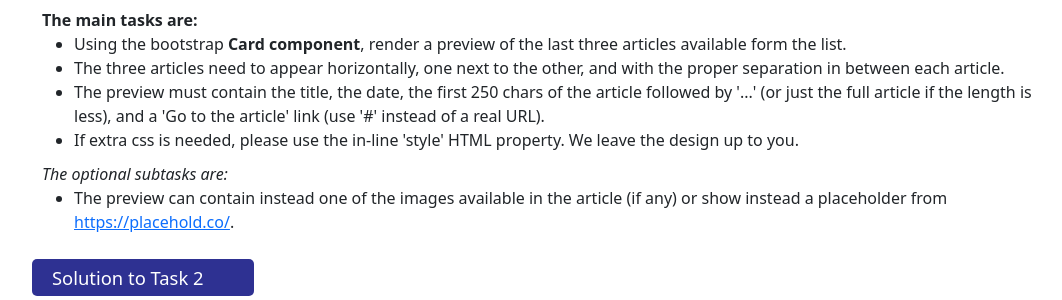
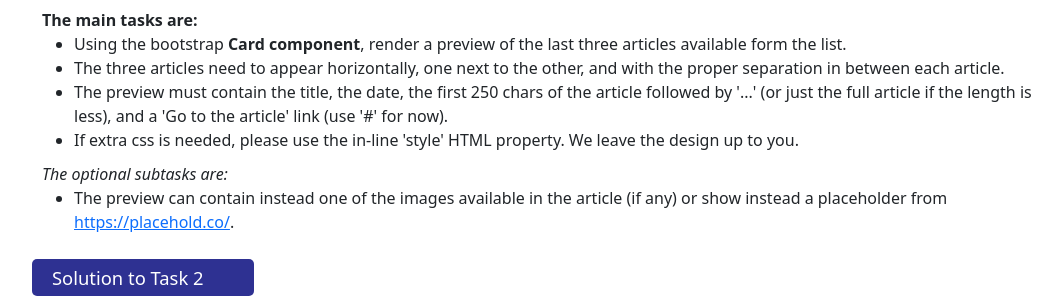
Before and after one commit to esn-org/esn-test, a PHP site: page / in a window 1280 px wide. Shown: the part 838-1138 px from the top of the page, without its empty margins (92-1154 px from the left). Run offline with PHP 8.4, Linux system fonts and the light colour scheme; data that the repository does not hold is empty; some libraries are stand-ins or nearby versions.

Commit message:
More code improvements

```diff
--- /dev/null
+++ b/assets/css/flags.css
@@ -0,0 +1,2 @@
+/* Load the Lipis Flags */
+@import '../../vendor/lipis/flag-icons/css/flag-icons.css';
--- a/src/Routing/RouterFetcher.php
+++ b/src/Routing/RouterFetcher.php
@@ -22,12 +22,10 @@ class RouterFetcher extends Router {
   public function fetch(string $namespace) {
     // We get first all the classes inside the namespace.
     $classes = $this->findRecursive($namespace);
-
     foreach ($classes as $class) {
       $r = new \ReflectionClass($class);
-      if (!$r->isFinal()) {
+      if ($this->getAnnotationFromMethod($r->getDocComment(), '@category') === 'views') {
         foreach ($r->getMethods() as $key => $method) {
-
           if ($method->isPublic() && !$method->isConstructor() && !$method->isFinal()) {
             $route = $this->getAnnotationFromMethod($method->getDocComment(), '@route');
             if ($route !== FALSE) {
--- a/src/Test/Front.php
+++ b/src/Test/TestView.php
@@ -6,21 +6,26 @@ use EsnTest\Test\TestController;
 use EsnTest\Views\AbstractView;
 
 /**
- * Class Front.
+ * Class to render any route defined by the annotation of each function.
  *
- * By extending this class from AbstractView, we have available the
- * render() method, that will load the desired twig template with the
- * variables needed.
+ * - The route defined in the annotation does not need to start with '/'.
+ * - Use $this->render() method to render a given template and its variables,
+ *   as per defined in the definition of the function or in the example.
+ *
+ * @category("views")
  */
-class Front extends AbstractView {
+final class TestView extends AbstractView {
 
   /**
    * Frontpage view.
    *
+   * Renders the frontpage template used for the explanation and part of the
+   * test to perform.
+   *
    * @route("")
    * @alias("front")
    */
-  public function index() {
+  public function front() {
     // We call our test controller for the data we need later in twig.
     $testController = new TestController();
 
--- a/templates/base/base.twig
+++ b/templates/base/base.twig
@@ -18,8 +18,8 @@
     <title>Let's code a little bit!</title>
     <!-- Bootstrap core CSS -->
     <link href="https://cdn.jsdelivr.net/npm/bootstrap@5.1.3/dist/css/bootstrap.min.css" rel="stylesheet" integrity="sha384-1BmE4kWBq78iYhFldvKuhfTAU6auU8tT94WrHftjDbrCEXSU1oBoqyl2QvZ6jIW3" crossorigin="anonymous">
-    <link rel="stylesheet" href="{{ site_url }}/vendor/components/flag-icon-css/css/flag-icon.css">
     <link rel="stylesheet" href="{{ site_url }}/assets/css/style.css">
+    <link rel="stylesheet" href="{{ site_url }}/assets/css/flags.css">
     <link rel="stylesheet" href="{{ site_url }}/assets/css/fontawesome.css">
   </head>
 
--- a/templates/base/front.twig
+++ b/templates/front/front.twig
@@ -48,7 +48,7 @@
         <ul>
           <li>Using the bootstrap <strong>Card component</strong>, render a preview of the last three articles available form the list.</li>
           <li>The three articles need to appear horizontally, one next to the other, and with the proper separation in between each article.</li>
-          <li>The preview must contain the title, the date, the first 250 chars of the article followed by '...' (or just the full article if the length is less), and a 'Go to the article' link (use '#' instead of a real URL).</li>
+          <li>The preview must contain the title, the date, the first 250 chars of the article followed by '...' (or just the full article if the length is less), and a 'Go to the article' link (use '#' for now).</li>
           <li>If extra css is needed, please use the in-line 'style' HTML property. We leave the design up to you.</li>
         </ul>
       </div>
--- a/templates/test/blocks_test.twig
+++ b/templates/test/blocks_test.twig
@@ -30,7 +30,7 @@
  * And any other variable from the parent templates.
  */
 #}
-{% extends 'base/front.twig' %}
+{% extends 'front/front.twig' %}
 
 {# This is the block for the solution of task 2 #}
 {% block solution_news %}
```
Also changed, not shown: src/Test/TestController.php (+2 -0 lines), src/Views/AbstractView.php (+5 -5 lines).
